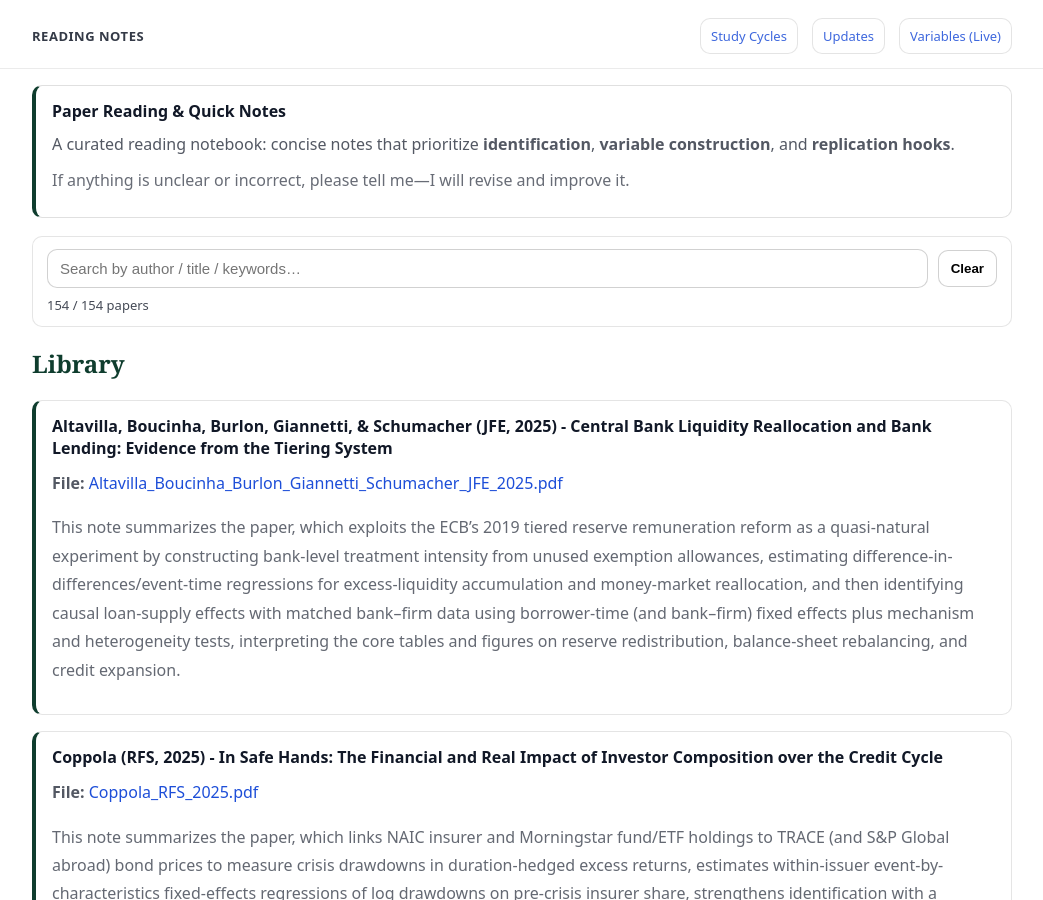
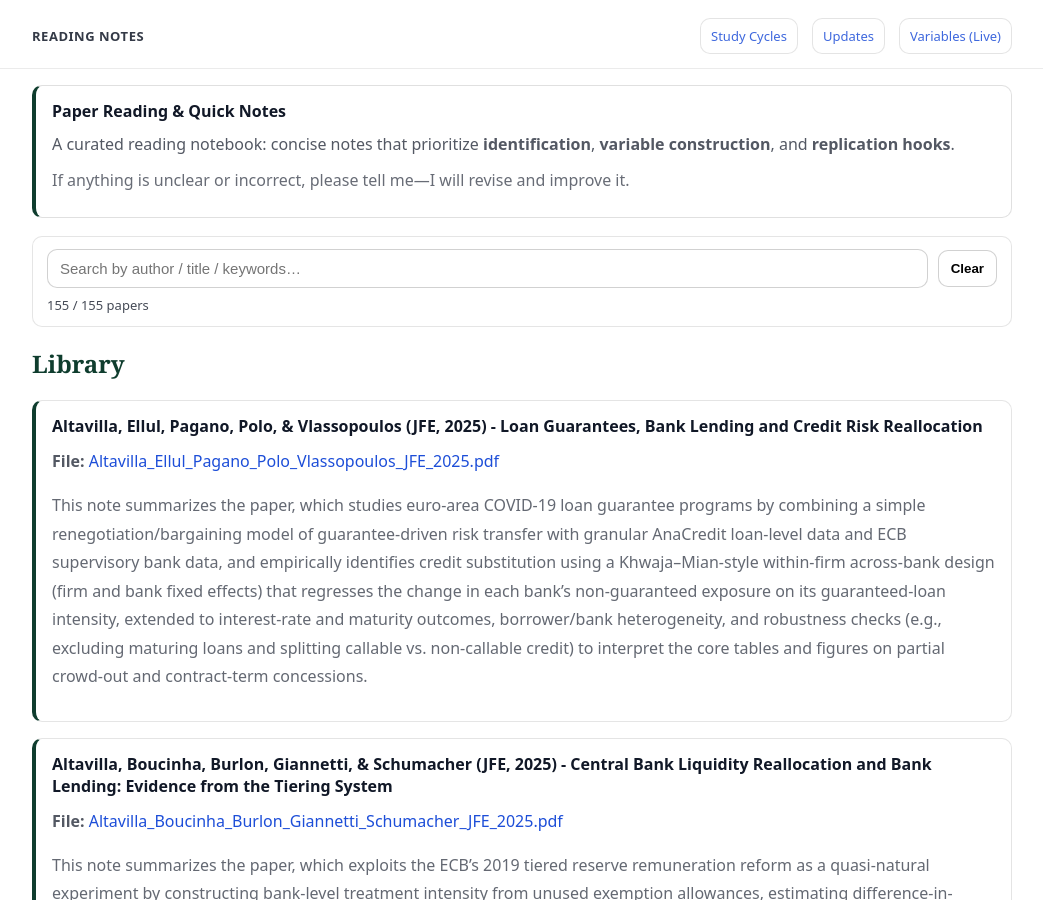
Before and after one commit to yaxinzn/study-archive, a Jekyll site: the page built from reading/index.md, in a window 1280 px wide and 900 px high. Shown: the whole window, without its empty margins (118-1161 px from the left). Built offline with Jekyll 4.4.1, drawn with Linux system fonts in a browser that asks for light colours.

Commit message:
Reading: add/update Altavilla_Ellul_Pagano_Polo_Vlassopoulos_JFE_2025.pdf

```diff
--- a/_data/reading.yml
+++ b/_data/reading.yml
@@ -1,3 +1,7 @@
+- title: "Altavilla, Ellul, Pagano, Polo, & Vlassopoulos (JFE, 2025) - Loan Guarantees, Bank Lending and Credit Risk Reallocation"
+  file: "Altavilla_Ellul_Pagano_Polo_Vlassopoulos_JFE_2025.pdf"
+  desc: "This note summarizes the paper, which studies euro-area COVID-19 loan guarantee programs by combining a simple renegotiation/bargaining model of guarantee-driven risk transfer with granular AnaCredit loan-level data and ECB supervisory bank data, and empirically identifies credit substitution using a Khwaja–Mian-style within-firm across-bank design (firm and bank fixed effects) that regresses the change in each bank’s non-guaranteed exposure on its guaranteed-loan intensity, extended to interest-rate and maturity outcomes, borrower/bank heterogeneity, and robustness checks (e.g., excluding maturing loans and splitting callable vs. non-callable credit) to interpret the core tables and figures on partial crowd-out and contract-term concessions."
+
 - title: "Altavilla, Boucinha, Burlon, Giannetti, & Schumacher (JFE, 2025) - Central Bank Liquidity Reallocation and Bank Lending: Evidence from the Tiering System"
   file: "Altavilla_Boucinha_Burlon_Giannetti_Schumacher_JFE_2025.pdf"
   desc: "This note summarizes the paper, which exploits the ECB’s 2019 tiered reserve remuneration reform as a quasi-natural experiment by constructing bank-level treatment intensity from unused exemption allowances, estimating difference-in-differences/event-time regressions for excess-liquidity accumulation and money-market reallocation, and then identifying causal loan-supply effects with matched bank–firm data using borrower-time (and bank–firm) fixed effects plus mechanism and heterogeneity tests, interpreting the core tables and figures on reserve redistribution, balance-sheet rebalancing, and credit expansion."
```
Also changed, not shown: 1 other file.
